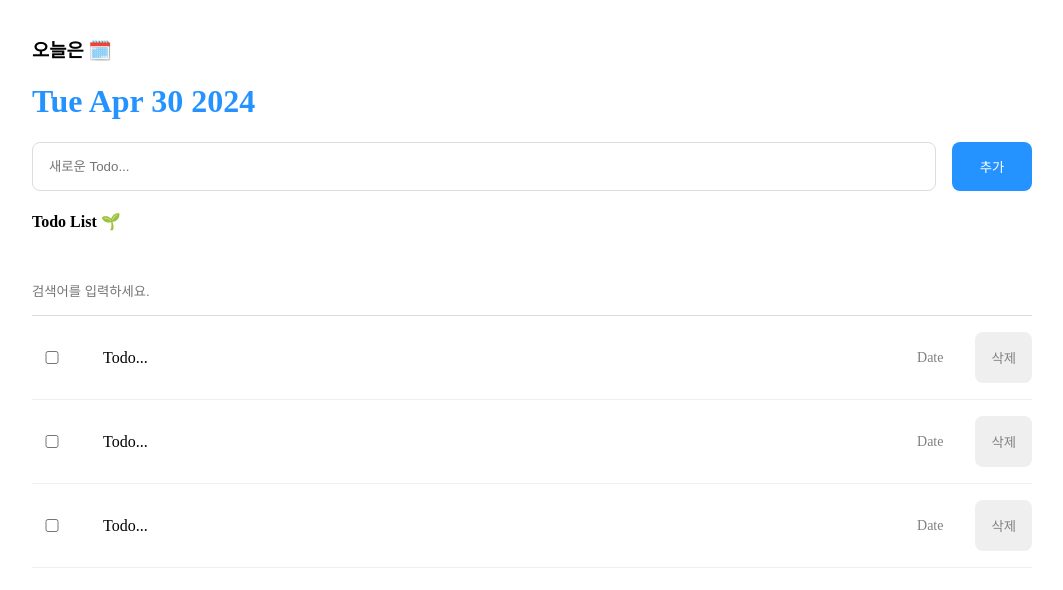
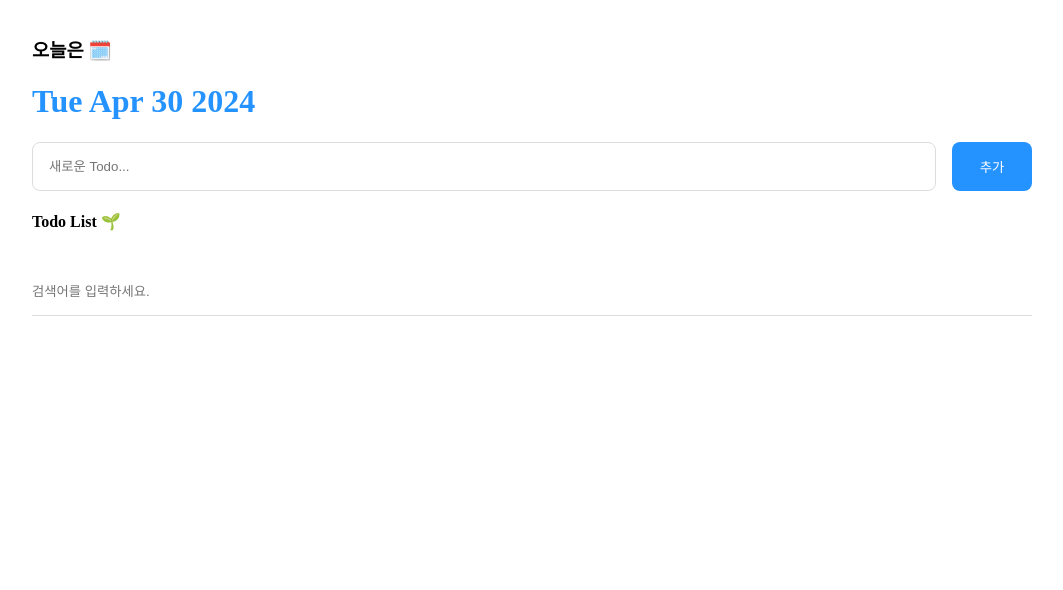
Before and after one commit to Kbomi16/onebite-react, a React (Vite) app in the folder section8/: page / in a window 1280 px wide. Shown: the top 590 px of the page, without its empty margins (108-1171 px from the left). Built offline with nearby package versions, Linux system fonts and the light colour scheme.

Commit message:
✨ feat: Read: 투두 리스트 렌더링

```diff
--- a/section8/src/App.jsx
+++ b/section8/src/App.jsx
@@ -8,7 +8,7 @@
   {
     id: 0,
     isDone: false,
-    content: '',
+    content: 'React 공부하기',
     date: new Date().getTime(),
   },
 ]
@@ -32,7 +32,7 @@
     <div className="App">
       <Header />
       <Editor onCreate={onCreate} />
-      <List />
+      <List todos={todos} />
     </div>
   )
 }
--- a/section8/src/components/List.jsx
+++ b/section8/src/components/List.jsx
@@ -1,16 +1,33 @@
-import React from 'react'
+import React, { useState } from 'react'
 import './List.css'
 import TodoItem from './TodoItem'
 
-function List() {
+function List({ todos }) {
+  const [search, setSearch] = useState('')
+
+  const onChangeSearch = (e) => {
+    setSearch(e.target.value)
+  }
+
+  const getFilteredData = () => {
+    if (search === '') {
+      return todos
+    }
+    return todos.filter((todo) =>
+      todo.content.toLowerCase().includes(search).toLowerCase()
+    )
+  }
+
+  const filteredTodos = getFilteredData()
+
   return (
     <div className="List">
       <h4>Todo List 🌱</h4>
-      <input placeholder="검색어를 입력하세요." />
+      <input placeholder="검색어를 입력하세요." onChange={onChangeSearch} />
       <div className="todos_wrapper">
-        <TodoItem />
-        <TodoItem />
-        <TodoItem />
+        {filteredTodos.map((todo) => {
+          return <TodoItem key={todo.id} {...todo} />
+        })}
       </div>
     </div>
   )
--- a/section8/src/components/TodoItem.jsx
+++ b/section8/src/components/TodoItem.jsx
@@ -1,15 +1,15 @@
-import React from 'react';
+import React from 'react'
 import './TodoItem.css'
 
-function TodoItem() {
+function TodoItem({ id, isDone, content, date }) {
   return (
-    <div className='TodoItem'>
-      <input type="checkbox" />
-      <div className='content'>Todo...</div>
-      <div className='date'>Date</div>
+    <div className="TodoItem">
+      <input readOnly type="checkbox" />
+      <div className="content">{content}</div>
+      <div className="date">{new Date(date).toLocaleDateString()}</div>
       <button>삭제</button>
     </div>
-  );
+  )
 }
 
-export default TodoItem;
+export default TodoItem
```
